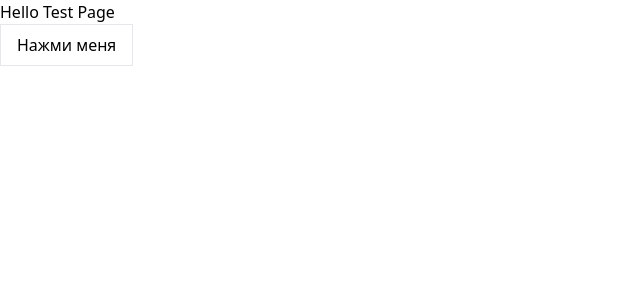
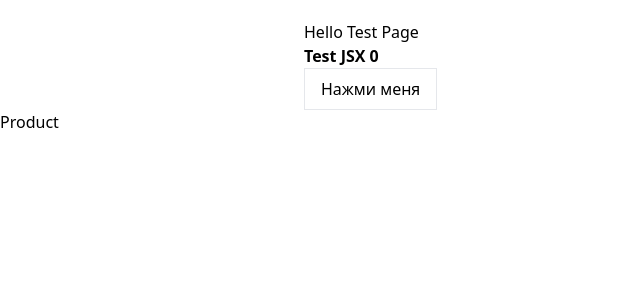
Before and after one commit to BelovDmitriii/Test_Repo, a React (Create React App) app: page / in a window 1280 px wide. Shown: the top 300 px of the page, without its empty margins (0-640 px from the left). Built offline with nearby package versions, Linux system fonts and the light colour scheme.

Commit message:
настройка рабочей среды

```diff
--- a/src/App.tsx
+++ b/src/App.tsx
@@ -1,20 +1,24 @@
 import React, { useState } from 'react';
+import Product from './components/product/product';
 
 function App() {
   const[count, setCount] = useState(0);
   return (
-    <div>
+    <>
+    <div className='container mx-auto max-w-2xl pt-5'>
       <h1>Hello Test Page</h1>
+      <h2 className='font-bold'>{`Test JSX ${count}`}</h2>
       <button
         className='py-2 px-4 border'
         onClick={() => {
-          setCount(count + 1)
-          console.log(count);
+          setCount(count + 1);
         }}
       >
         Нажми меня
       </button>
     </div>
+    <Product />
+    </>
   );
 }
 
--- /dev/null
+++ b/src/components/product/product.tsx
@@ -0,0 +1,7 @@
+function Product(){
+    return (
+        <div>Product</div>
+    );
+}
+
+export default Product;
```
